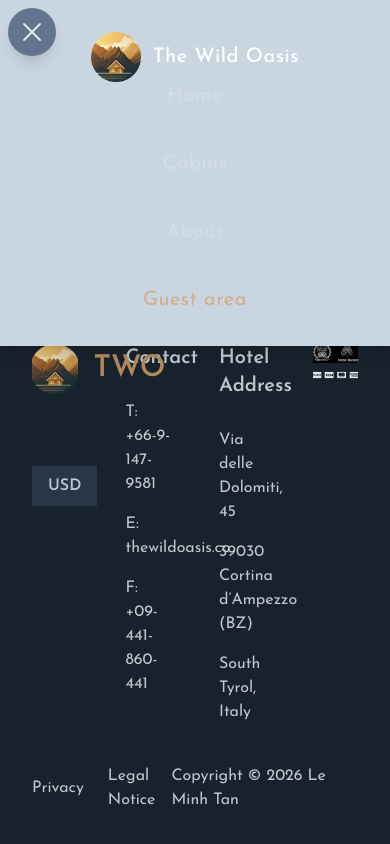
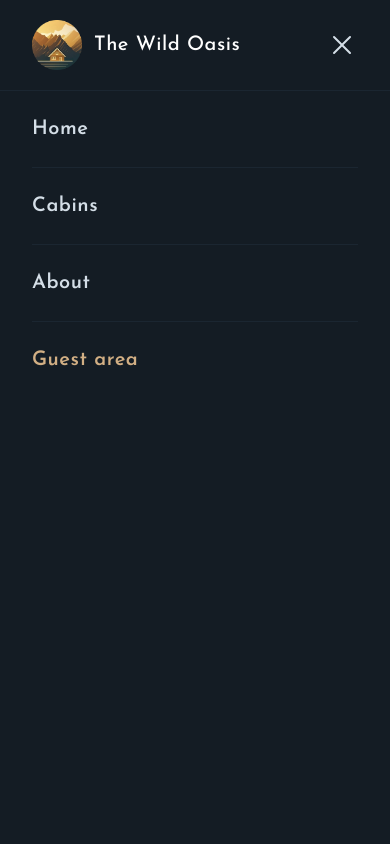
Before and after one commit to mtan7805/the-wild-oasis, a React (Vite) app: page /guest in a window 390 px wide. Both pictures are taken after a click on the button "Menu". Built offline with nearby package versions, Linux system fonts and the light colour scheme.

Commit message:
fix: fix nav toggle responsive layout

```diff
--- a/src/components/common/Header.tsx
+++ b/src/components/common/Header.tsx
@@ -1,10 +1,20 @@
+import Logo from "./Logo";
 import NavToggle from "./NavToggle";
+import Navigation from "./Navigation";
 
 function Header({ className = "" }: { className?: string }) {
   return (
     <header
-      className={`border-b border-primary-900 p-2 md:px-8 md:py-5 ${className}`}
+      className={`border-b border-primary-900 px-8 py-5 flex justify-between items-center ${className}`}
     >
+      <Logo handleToggle={() => {}} />
+
+      {/* Desktop Navigation */}
+      <div className="hidden md:block">
+        <Navigation handleToggle={() => {}} />
+      </div>
+
+      {/* Mobile Menu Toggle */}
       <NavToggle />
     </header>
   );
--- a/src/components/common/NavToggle.tsx
+++ b/src/components/common/NavToggle.tsx
@@ -11,32 +11,42 @@ function NavToggle() {
   }
 
   return (
-    <>
-      <span
-        onClick={handleToggle}
-        className={`${
-          isOpen ? "block" : "hidden"
-        } md:hidden top-0 left-0 absolute h-screen w-screen bg-black/10 z-20`}
-      />
-
+    <div className="md:hidden">
       <button
         title="Menu"
         onClick={handleToggle}
-        className="md:hidden bg-slate-500 shadow-lg text-slate-200 rounded-full size-12 flex justify-center items-center select-none cursor-pointer z-50 relative p-2"
+        className="text-primary-100 hover:text-accent-400 transition-colors select-none cursor-pointer z-50 relative"
       >
-        {isOpen ? <XMarkIcon /> : <Bars3Icon />}
+        <Bars3Icon className="size-8" />
       </button>
 
+      {/* Mobile Overlay Menu */}
       <div
-        className={`${
-          isOpen ? "top-0" : "-top-full"
-        } flex flex-col md:flex-row justify-between items-center max-w-7xl mx-auto absolute right-0 md:relative bg-slate-300 md:bg-transparent h-fit md:h-auto w-screen md:w-auto z-40 py-8 md:p-0 shadow-lg md:shadow-none transition-all`}
+        className={`absolute top-0 left-0 w-full h-screen bg-primary-950 z-[100] transition-all duration-300 ease-in-out ${
+          isOpen
+            ? "opacity-100 translate-y-0"
+            : "opacity-0 -translate-y-full pointer-events-none"
+        }`}
       >
-        <Logo handleToggle={handleToggle} />
+        <div className="flex flex-col h-full">
+          {/* Menu Header */}
+          <div className="flex justify-between items-center px-8 py-5 border-b border-primary-900">
+            <Logo handleToggle={handleToggle} />
+            <button
+              onClick={handleToggle}
+              className="text-primary-100 hover:text-accent-400 transition-colors"
+            >
+              <XMarkIcon className="size-8" />
+            </button>
+          </div>
 
-        <Navigation handleToggle={handleToggle} />
+          {/* Menu Links */}
+          <div className="flex-1 overflow-y-auto px-8">
+            <Navigation handleToggle={handleToggle} isMobile={true} />
+          </div>
+        </div>
       </div>
-    </>
+    </div>
   );
 }
 
--- a/src/components/common/Navigation.tsx
+++ b/src/components/common/Navigation.tsx
@@ -9,20 +9,33 @@ const navLinks = [
 
 export default function Navigation({
   handleToggle,
+  isMobile = false,
 }: {
   handleToggle: () => void;
+  isMobile?: boolean;
 }) {
   return (
-    <nav>
-      <ul className="flex flex-col md:flex-row gap-10 items-center">
+    <nav className="w-full">
+      <ul
+        className={`flex ${
+          isMobile ? "flex-col" : "flex-row gap-10 items-center"
+        }`}
+      >
         {navLinks.map((link) => (
-          <li key={link.path}>
+          <li
+            key={link.path}
+            className={
+              isMobile ? "border-b border-primary-900 last:border-none" : ""
+            }
+          >
             <NavLink
               to={link.path}
               end={link.path === "/"}
               onClick={handleToggle}
               className={({ isActive }) =>
-                `transition-all duration-300 text-xl tracking-wide ${
+                `block transition-all duration-300 text-xl tracking-wide ${
+                  isMobile ? "py-6 text-2xl font-semibold" : ""
+                } ${
                   isActive
                     ? "text-accent-400"
                     : "text-primary-100 hover:text-accent-400"
```
